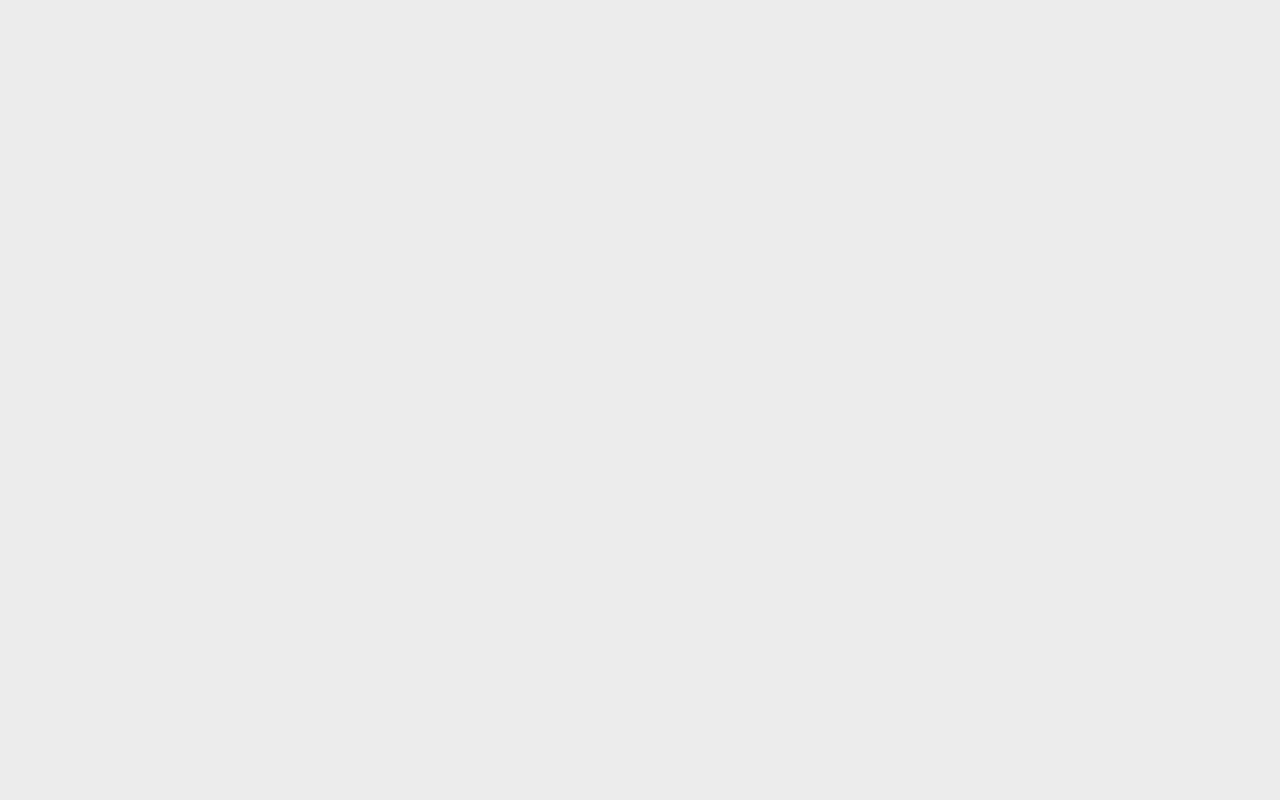
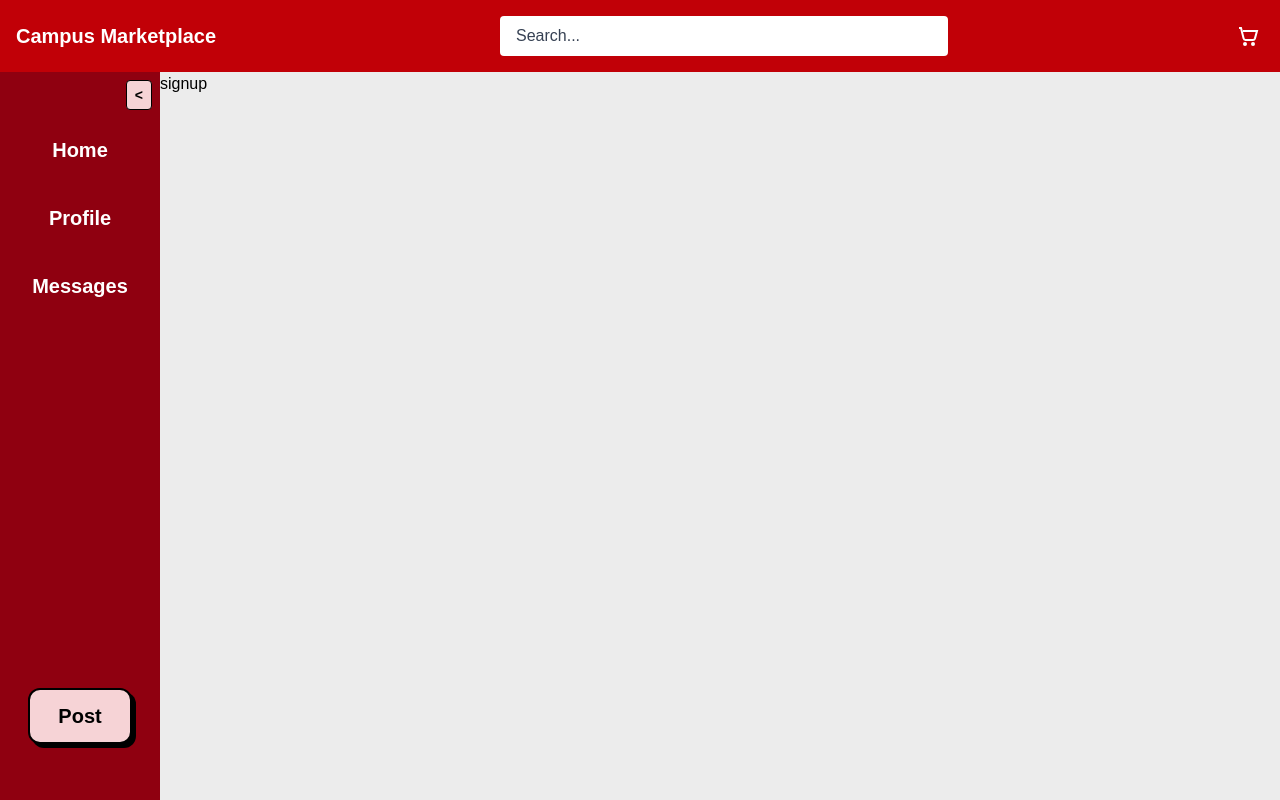
Before and after one commit to campus-marketplace-app/campus-marketplace, a React (Vite) app in the folder apps/web/: page /signup in a window 1280 px wide. Before the commit this address had no page. Built offline with nearby package versions, Linux system fonts and the light colour scheme.

Commit message:
added signup basic page and signup navigation

```diff
--- a/apps/web/src/App.tsx
+++ b/apps/web/src/App.tsx
@@ -5,6 +5,7 @@ import Messages from './pages/messages.tsx'
 import Profile from './pages/profile.tsx'
 import SidebarLayout from "./layouts/sidebar-layout.tsx";
 import Login from './pages/login.tsx'
+import Signup from './pages/signup.tsx'
 import './App.css'
 
 function App() {
@@ -19,6 +20,7 @@ function App() {
             <Route path="/messages" element={<Messages />}/>
             <Route path="/profile" element={<Profile />}/>
             <Route path="/login" element={<Login />}/>
+            <Route path="/signup" element={<Signup />}/>
           </Route>
         </Routes>
         </div>
--- /dev/null
+++ b/apps/web/src/pages/signup.tsx
@@ -0,0 +1,7 @@
+export default function Signup() {
+    return (
+        <p>
+            signup
+        </p>
+    );
+}
```
